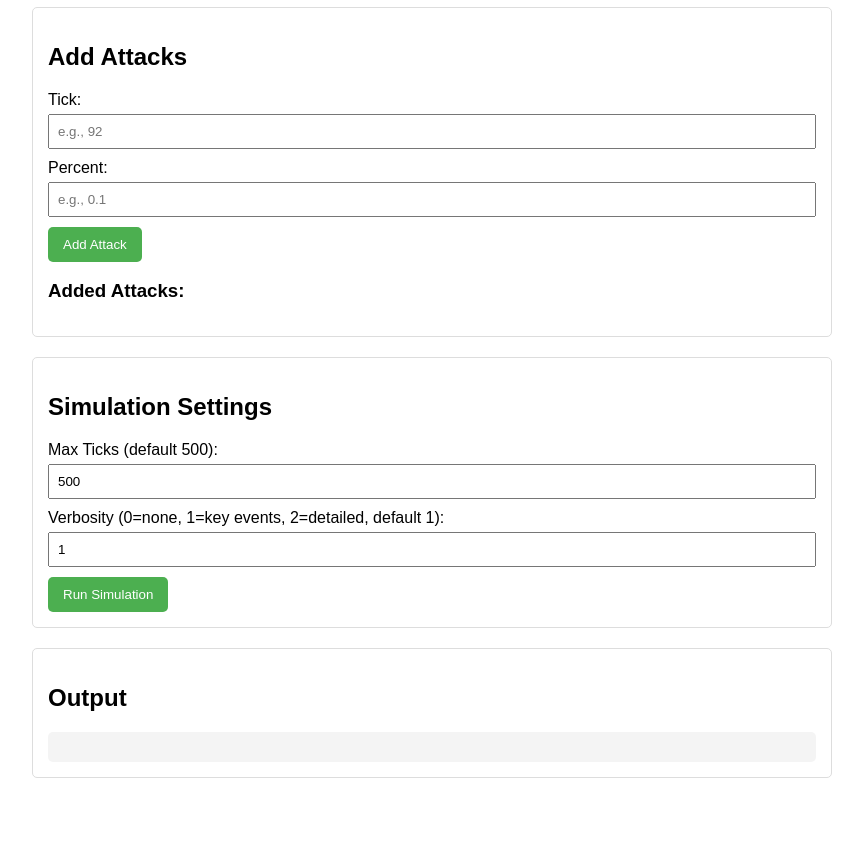
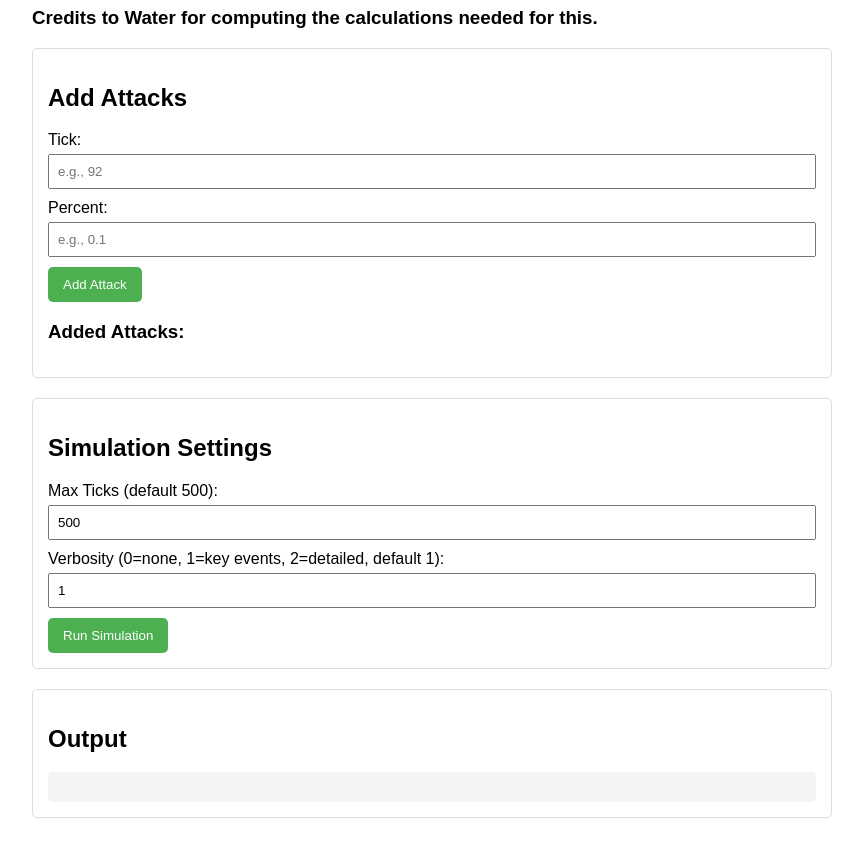
Before and after one commit to cryptonymshock/terri-resources, a plain HTML site: page openingSim.html in a window 1280 px wide. Shown: the part 93-951 px from the top of the page, without its empty margins (208-1071 px from the left). Before the commit the page ends 911 px from the top, so only its background shows below. Drawn offline with Linux system fonts and the light colour scheme.

Commit message:
Update openingSim.html

```diff
--- a/openingSim.html
+++ b/openingSim.html
@@ -72,6 +72,7 @@
 </head>
 <body>
     <h1>Territorial IO Opening Simulator</h1>
+    <h3>Credits to Water for computing the calculations needed for this.</h3>
 
     <div class="section">
         <h2>Add Attacks</h2>
```
